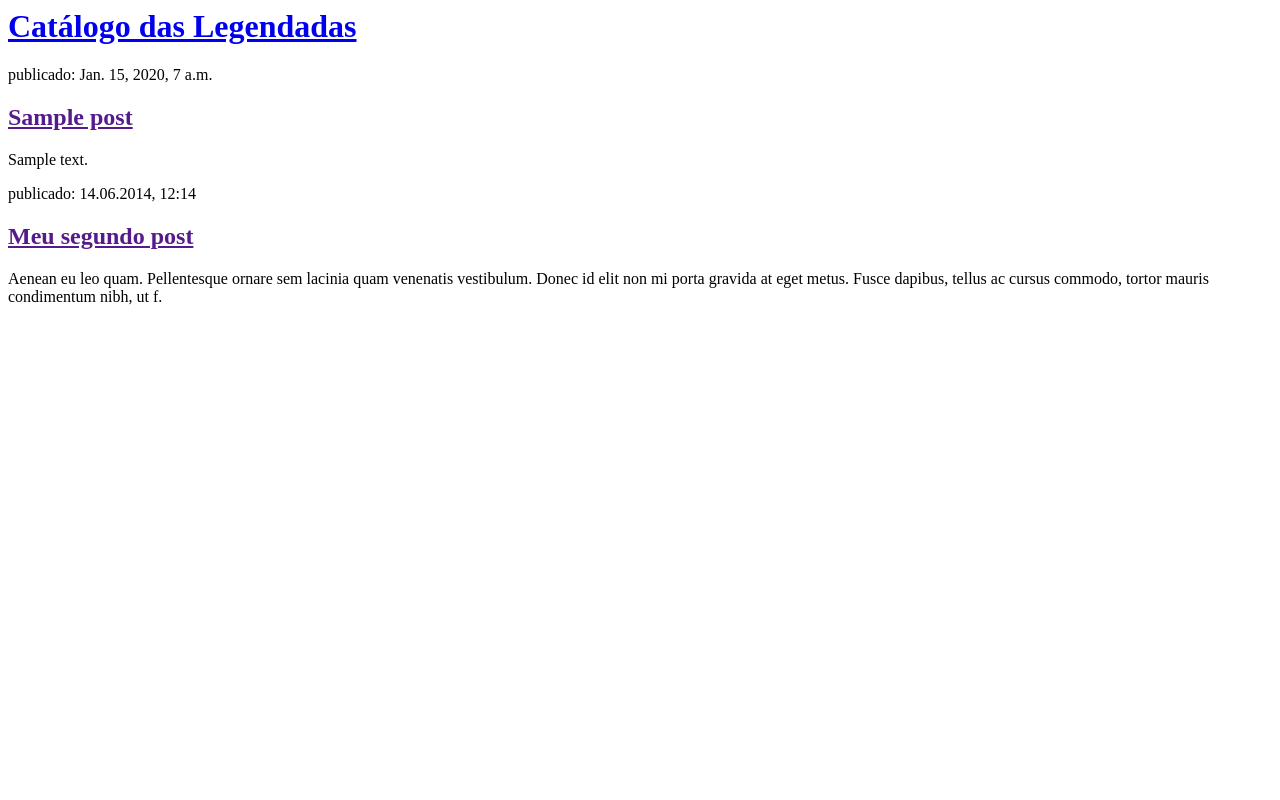
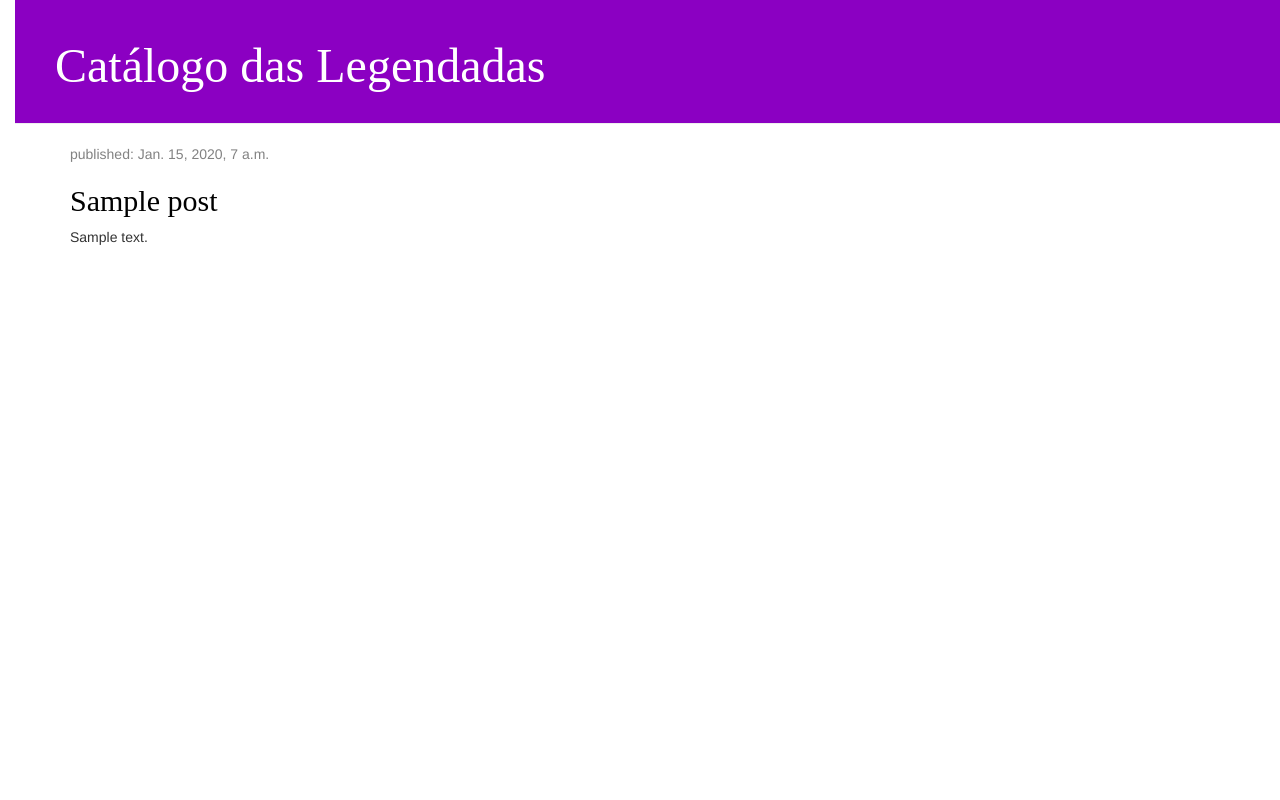
Before and after one commit to zzzherick/project-empty, a Django app: page /catalog/ in a window 1280 px wide. Run offline with Django 3.2, Linux system fonts and the light colour scheme; tables that the repository leaves empty hold one stand-in row (values such as "Sample post"); some libraries are stand-ins or nearby versions.

Commit message:
Adicionando um CSS inicial

```diff
--- /dev/null
+++ b/catalog/static/css/catalog.css
@@ -0,0 +1,55 @@
+h1 a, h2 a {
+    color: #8b00c2;
+    font-family: 'century-ghotic';
+}
+
+body {
+    padding-left: 15px;
+}
+
+.page-header {
+    background-color: #8b00c2;
+    margin-top: 0;
+    padding: 20px 20px 20px 40px;
+}
+
+.page-header h1, .page-header h1 a, .page-header h1 a:visited, .page-header h1 a:active {
+    color: #ffffff;
+    font-size: 36pt;
+    text-decoration: none;
+}
+
+.content {
+    margin-left: 40px;
+}
+
+h1, h2, h3, h4 {
+    font-family: 'Lobster', cursive;
+}
+
+.date {
+    color: #828282;
+}
+
+.save {
+    float: right;
+}
+
+.post-form textarea, .post-form input {
+    width: 100%;
+}
+
+.top-menu, .top-menu:hover, .top-menu:visited {
+    color: #ffffff;
+    float: right;
+    font-size: 26pt;
+    margin-right: 20px;
+}
+
+.post {
+    margin-bottom: 70px;
+}
+
+.post h2 a, .post h2 a:visited {
+    color: #000000;
+}
--- a/catalog/templates/catalog/post_list.html
+++ b/catalog/templates/catalog/post_list.html
@@ -1,24 +1,33 @@
+{% load static %}
 <html>
     <head>
+        <link rel="stylesheet" href="//maxcdn.bootstrapcdn.com/bootstrap/3.2.0/css/bootstrap.min.css">
+        <link rel="stylesheet" href="//maxcdn.bootstrapcdn.com/bootstrap/3.2.0/css/bootstrap-theme.min.css">
+        <link rel="stylesheet" href="{% static 'css/catalog.css' %}">
+        <link href="//fonts.googleapis.com/css?family=Lobster&subset=latin,latin-ext" rel="stylesheet" type="text/css">
         <title>Empty Words</title>
     </head>
     <body>
-        <div>
+        <div class="page-header">
             <h1><a href="/catalog">Catálogo das Legendadas</a></h1>
         </div>
 
         {% for post in posts %}
-        <div>
-            <p>publicado: {{ post.published_date }}</p>
-            <h2><a href="">{{ post.title }}</a></h2>
-            <p>{{ post.text|linebreaksbr }}</p>
+        <div class="content container">
+            <div class="row">
+                <div class="col-md-8">
+                    {% for post in posts %}
+                        <div class="post">
+                            <div class="date">
+                                <p>published: {{ post.published_date }}</p>
+                            </div>
+                            <h2><a href="">{{ post.title }}</a></h2>
+                            <p>{{ post.text|linebreaksbr }}</p>
+                        </div>
+                    {% endfor %}
+                </div>
+            </div>
         </div>
         {% endfor %}
-
-        <div>
-            <p>publicado: 14.06.2014, 12:14</p>
-            <h2><a href="">Meu segundo post</a></h2>
-            <p>Aenean eu leo quam. Pellentesque ornare sem lacinia quam venenatis vestibulum. Donec id elit non mi porta gravida at eget metus. Fusce dapibus, tellus ac cursus commodo, tortor mauris condimentum nibh, ut f.</p>
-        </div>
     </body>
 </html>
```
